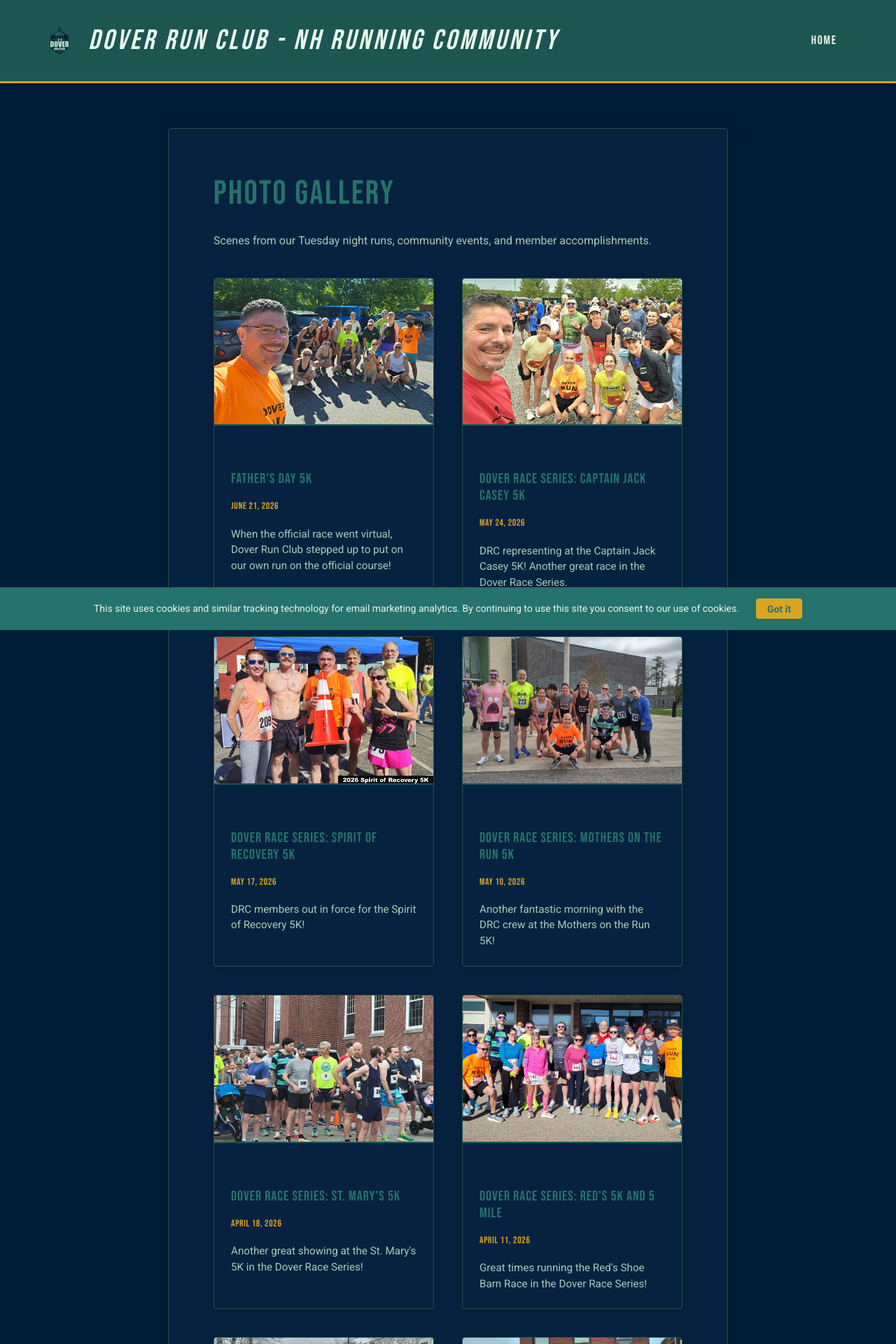
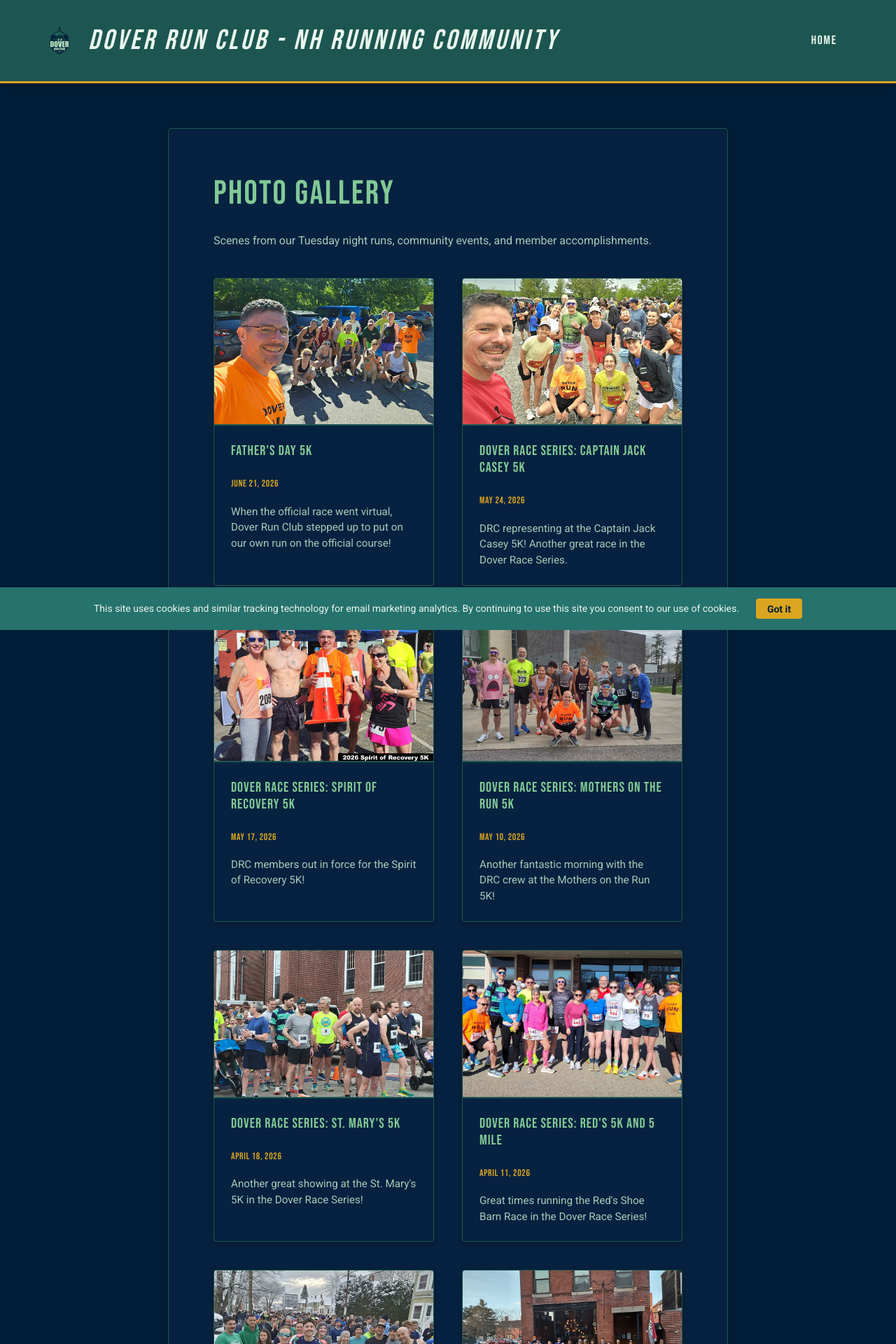
Before and after one commit to dekay2001/dover-run-club-website, a Jekyll site: the page built from gallery.md, in a window 1280 px wide. Shown: the top 1920 px of the page at 70% size. Built offline with Jekyll 4.4.1, drawn with Linux system fonts in a browser that asks for light colours.

Commit message:
Fix color contrast on headings, links, footer, and gold buttons
Headings/titles use mint --color-text-heading; links use gold accent, underlined in text blocks, near-white on hover (#50). Footer background darkest teal; navy text on gold cookie button and button hover (#51). Gallery card titles h3 -> h2 to fix heading order.

```diff
--- a/assets/css/main.css
+++ b/assets/css/main.css
@@ -122,7 +122,7 @@
 
 h1 {
     font-size: 3rem;
-    color: var(--color-primary);
+    color: var(--color-text-heading);
 }
 
 h2 {
@@ -133,7 +133,7 @@
 
 h3 {
     font-size: 1.75rem;
-    color: var(--color-primary);
+    color: var(--color-text-heading);
 }
 
 p {
@@ -142,14 +142,21 @@
 
 /* Links */
 a {
-    color: var(--color-primary);
+    color: var(--color-accent);
     text-decoration: none;
     transition: all var(--transition-speed) ease;
     font-weight: 500;
 }
 
+/* Gold is close to body-text luminance, so in-text links need an underline to be distinguishable (WCAG 1.4.1). */
+main p a,
+main li a {
+    text-decoration: underline;
+    text-underline-offset: 0.2em;
+}
+
 a:hover {
-    color: var(--color-accent);
+    color: var(--color-text-on-dark);
     text-shadow: 0 0 6px var(--color-glow);
 }
 
@@ -330,7 +337,7 @@
 }
 
 .card h2 {
-    color: var(--color-primary);
+    color: var(--color-text-heading);
     margin-bottom: var(--spacing-md);
     font-size: 1.5rem;
     border-bottom: none;
@@ -376,7 +383,7 @@
 .route-title {
     margin: 0;
     padding: var(--spacing-sm) var(--spacing-md);
-    color: var(--color-primary);
+    color: var(--color-text-heading);
     font-size: 1.2rem;
     text-align: center;
     border-bottom: 2px solid var(--color-border);
@@ -446,7 +453,7 @@
 }
 
 .route-card-content .route-contributor {
-    color: var(--color-primary);
+    color: var(--color-text-heading);
     font-weight: bold;
     margin-top: 0;
     margin-bottom: var(--spacing-sm);
@@ -473,13 +480,13 @@
 }
 
 .page h2 {
-    color: var(--color-primary);
+    color: var(--color-text-heading);
     margin-bottom: var(--spacing-md);
     border-bottom-color: var(--color-accent);
 }
 
 .page h3 {
-    color: var(--color-primary);
+    color: var(--color-text-heading);
     margin-top: var(--spacing-lg);
     margin-bottom: var(--spacing-sm);
 }
@@ -506,7 +513,7 @@
 
 /* Footer */
 .site-footer {
-    background: var(--color-secondary);
+    background: var(--color-primary-dark);
     color: var(--color-text-on-dark);
     padding: var(--spacing-lg) 0;
     margin-top: var(--spacing-xl);
@@ -636,7 +643,7 @@
 
 .cookie-notice-btn {
     background: var(--color-accent);
-    color: var(--color-primary);
+    color: var(--color-background);
     border: none;
     border-radius: var(--border-radius);
     padding: 0.4rem 1rem;
@@ -707,7 +714,7 @@
 
 .gallery-title {
     margin: 0 0 var(--spacing-xs) 0;
-    color: var(--color-primary);
+    color: var(--color-text-heading);
     font-size: 1.25rem;
     border-bottom: none;
     padding-bottom: 0;
@@ -747,7 +754,7 @@
 .button:hover {
     background-color: var(--color-accent);
     border-color: var(--color-accent);
-    color: var(--color-primary);
+    color: var(--color-background);
     box-shadow: 0 0 10px var(--color-glow);
 }
 
--- a/gallery.md
+++ b/gallery.md
@@ -25,7 +25,7 @@
             {% endif %}
         </div>
         <div class="gallery-caption-wrapper">
-            <h3 class="gallery-title">{{ photo.title }}</h3>
+            <h2 class="gallery-title">{{ photo.title }}</h2>
             <div class="gallery-meta">{{ photo.date | date: "%B %d, %Y" }}</div>
             <p class="gallery-caption">{{ photo.caption }}</p>
         </div>
```
Also changed, not shown: design/website-roadmap.md (+1 -1 lines).
